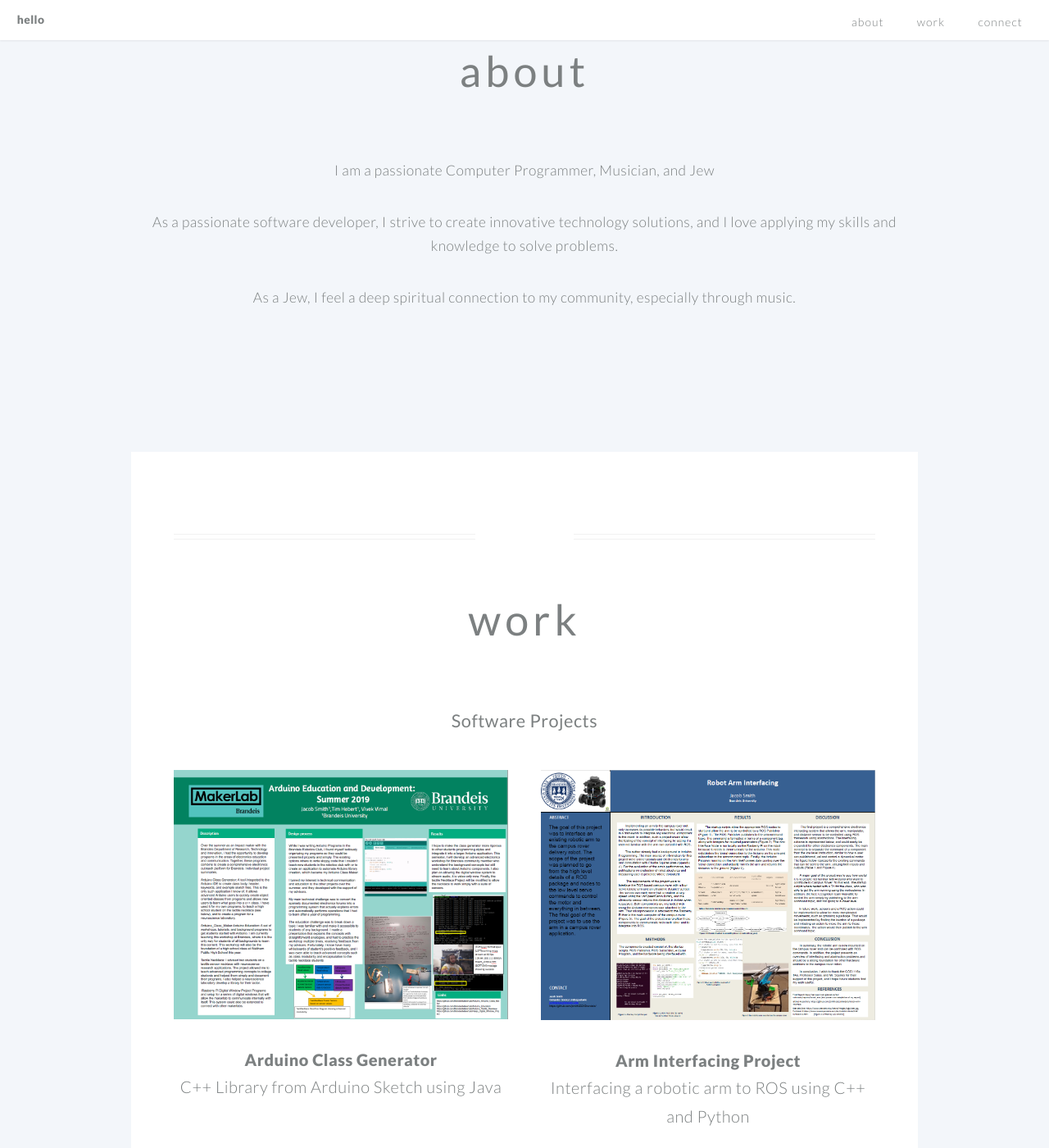
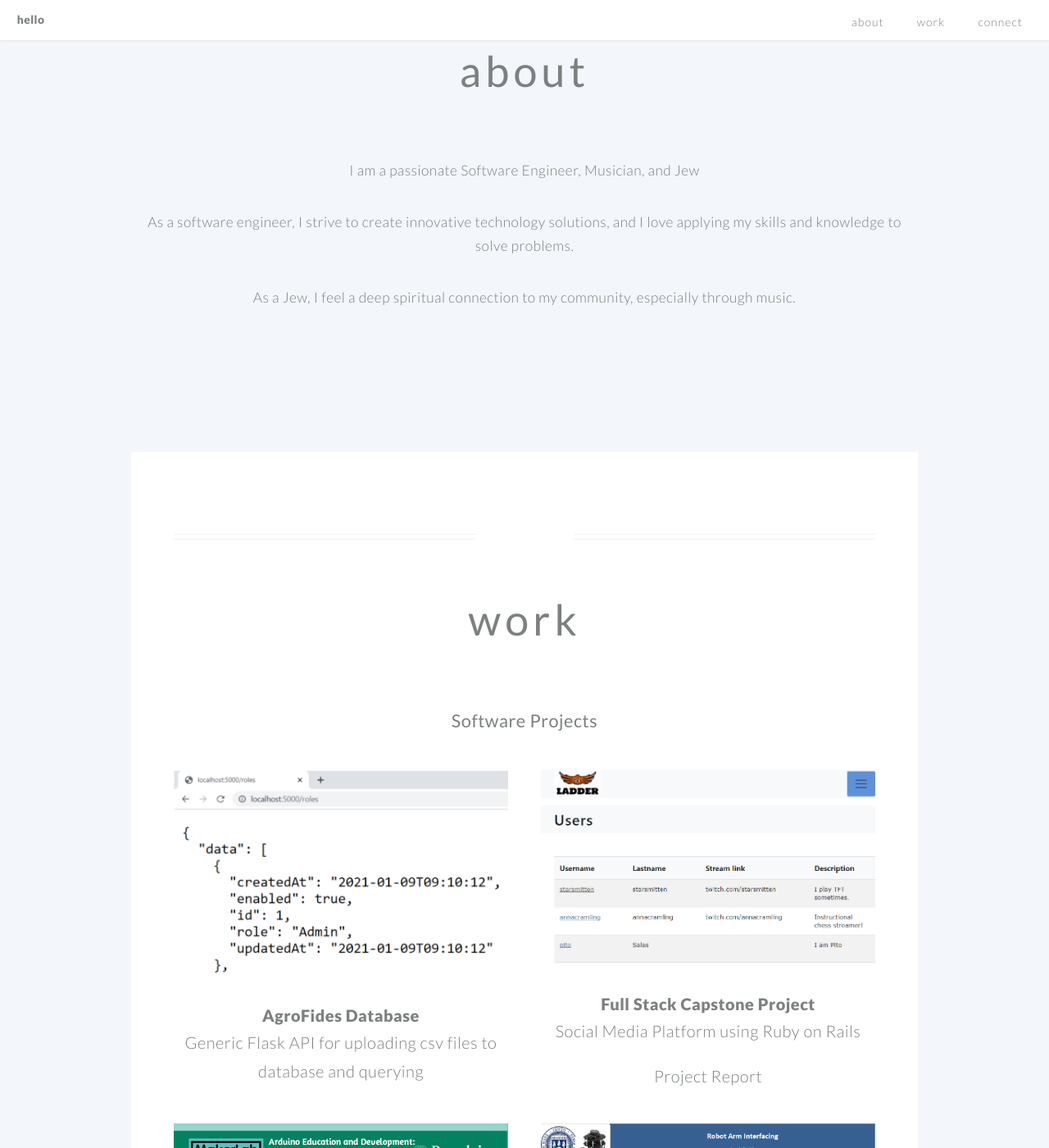
Before and after one commit to jsmith2021Brandeis/jsmith2021Brandeis.github.io, a Jekyll site: the page built from index.md, in a window 1280 px wide and 1400 px high, scrolled down 675 px. Shown: the whole window at 82% size. Built offline with Jekyll 4.4.1, drawn with Linux system fonts in a browser that asks for light colours; some of the changed text lies outside the part shown.

Commit message:
added full stack capstone project and instructions to run local server

```diff
--- /dev/null
+++ b/_includes/S_Capstone_Project.html
@@ -0,0 +1,4 @@
+<h1><a href="https://github.com/Ladder-Gaming-Network/rails_model">Full Stack Capstone Project</a></h1>
+<h2>Social Media Platform using Ruby on Rails<h2>
+<a href="https://ladder-gaming-network.github.io/rails_model/">Project Report</a>
+<p></p>
--- a/_includes/S_Zumo_Logo.html
+++ /dev/null
@@ -1,4 +0,0 @@
-<h1><a href="https://github.com/BrandeisMakerLab/Robotics_ZumoAutomation">Zumo Automation Project</a></h1>
-<h2>Automatic Zumo Matches using C++ Libraries<h2>
-<a href="https://www.thejustice.org/article/2019/05/students-display-projects-at-tech-fest-brandeis">Article</a>
-<p></p>
--- a/index.md
+++ b/index.md
@@ -15,8 +15,8 @@ cta: connect
 cta_description: Please don't hesitate to reach out to me at jsmith2021[at]brandeis.edu
 
 ---
-I am a passionate Computer Programmer, Musician, and Jew
+I am a passionate Software Engineer, Musician, and Jew
 
-As a passionate software developer, I strive to create innovative technology solutions, and I love applying my skills and knowledge to solve problems.
+As a software engineer, I strive to create innovative technology solutions, and I love applying my skills and knowledge to solve problems.
 
 As a Jew, I feel a deep spiritual connection to my community, especially through music.
```
Also changed, not shown: _data/work.yml (+4 -4 lines), Gemfile.lock, README.md, images/S Capstone Project.PNG (added), images/S Zumo Logo.PNG (deleted).
